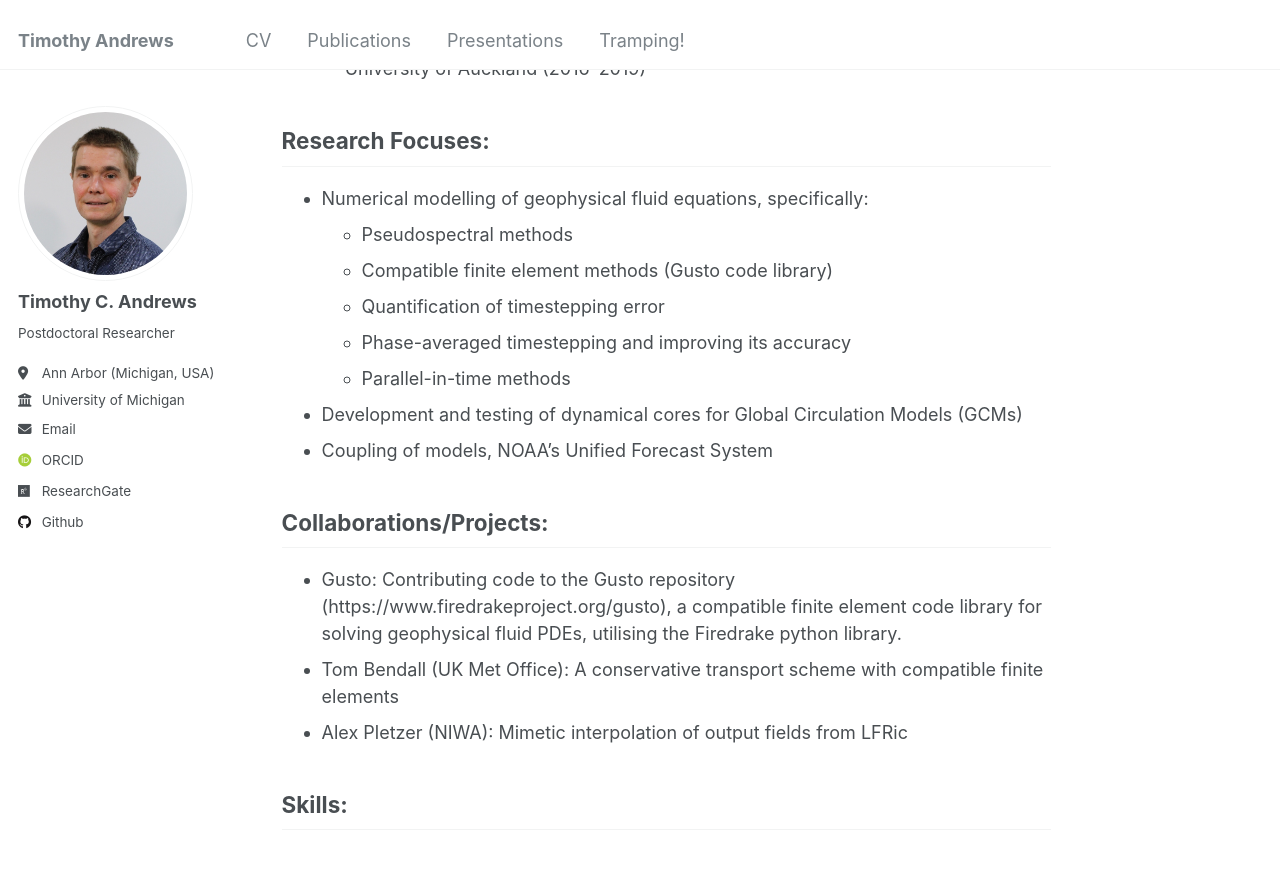
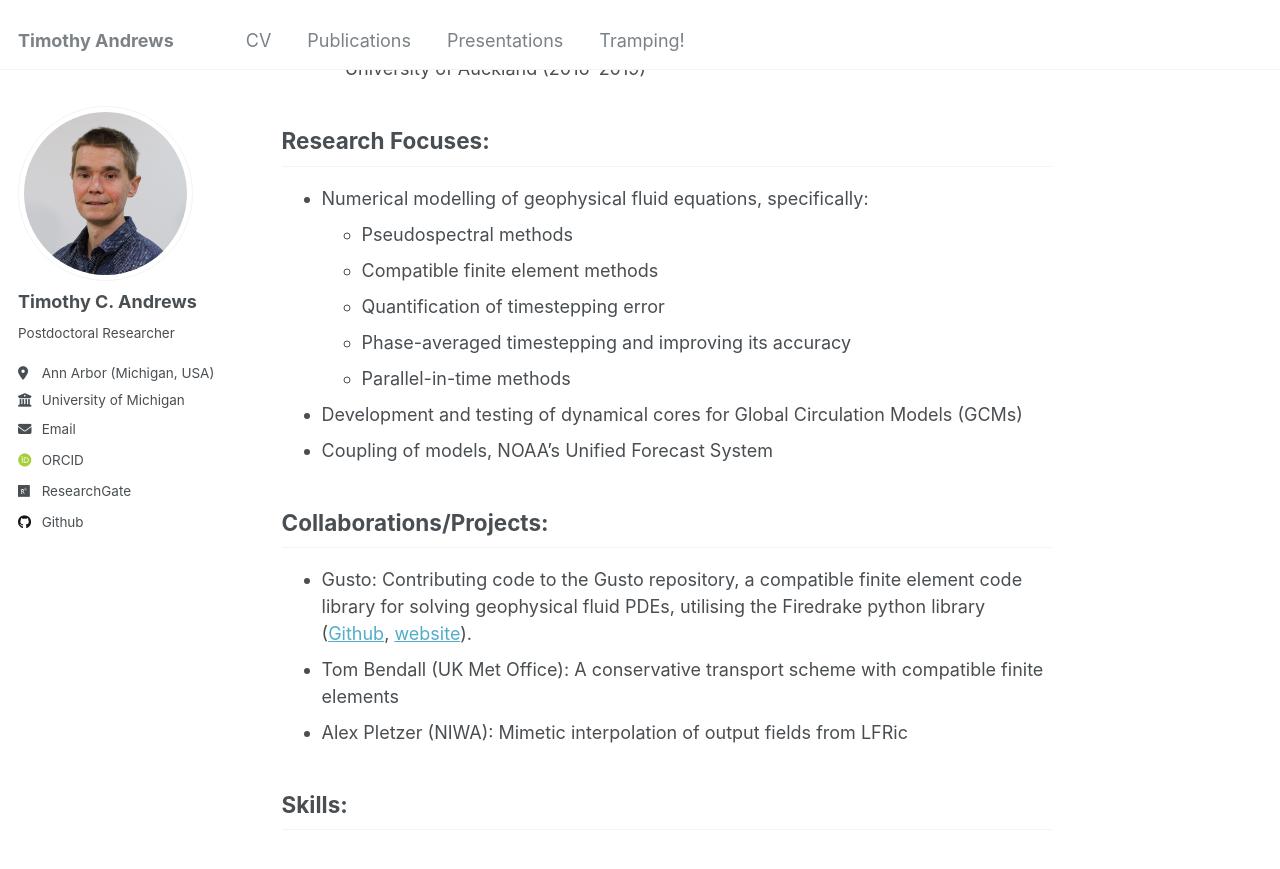
Before and after one commit to ta440/ta440.github.io, a Jekyll site: the page built from _pages/about.md, in a window 1280 px wide and 900 px high, scrolled down 566 px. Shown: the top 869 px of the window. Built offline with Jekyll 4.4.1, drawn with Linux system fonts in a browser that asks for light colours; some web fonts are replaced.

Commit message:
Update about.md

```diff
--- a/_pages/about.md
+++ b/_pages/about.md
@@ -19,7 +19,7 @@ My current research group is the [Atmospheric and Dynamics Modelling Group](http
 ## Research Focuses:
 - Numerical modelling of geophysical fluid equations, specifically:
   - Pseudospectral methods
-  - Compatible finite element methods (Gusto code library)
+  - Compatible finite element methods
   - Quantification of timestepping error
   - Phase-averaged timestepping and improving its accuracy
   - Parallel-in-time methods
@@ -27,7 +27,7 @@ My current research group is the [Atmospheric and Dynamics Modelling Group](http
 - Coupling of models, NOAA’s Unified Forecast System
 
 ## Collaborations/Projects:
-- Gusto: Contributing code to the Gusto repository (https://www.firedrakeproject.org/gusto), a compatible finite element code library for solving geophysical fluid PDEs, utilising the Firedrake python library.
+- Gusto: Contributing code to the Gusto repository, a compatible finite element code library for solving geophysical fluid PDEs, utilising the Firedrake python library ([Github](https://github.com/firedrakeproject/gusto), [website](https://www.firedrakeproject.org/gusto/)).
 - Tom Bendall (UK Met Office): A conservative transport scheme with compatible finite elements
 - Alex Pletzer (NIWA): Mimetic interpolation of output fields from LFRic
 
```
